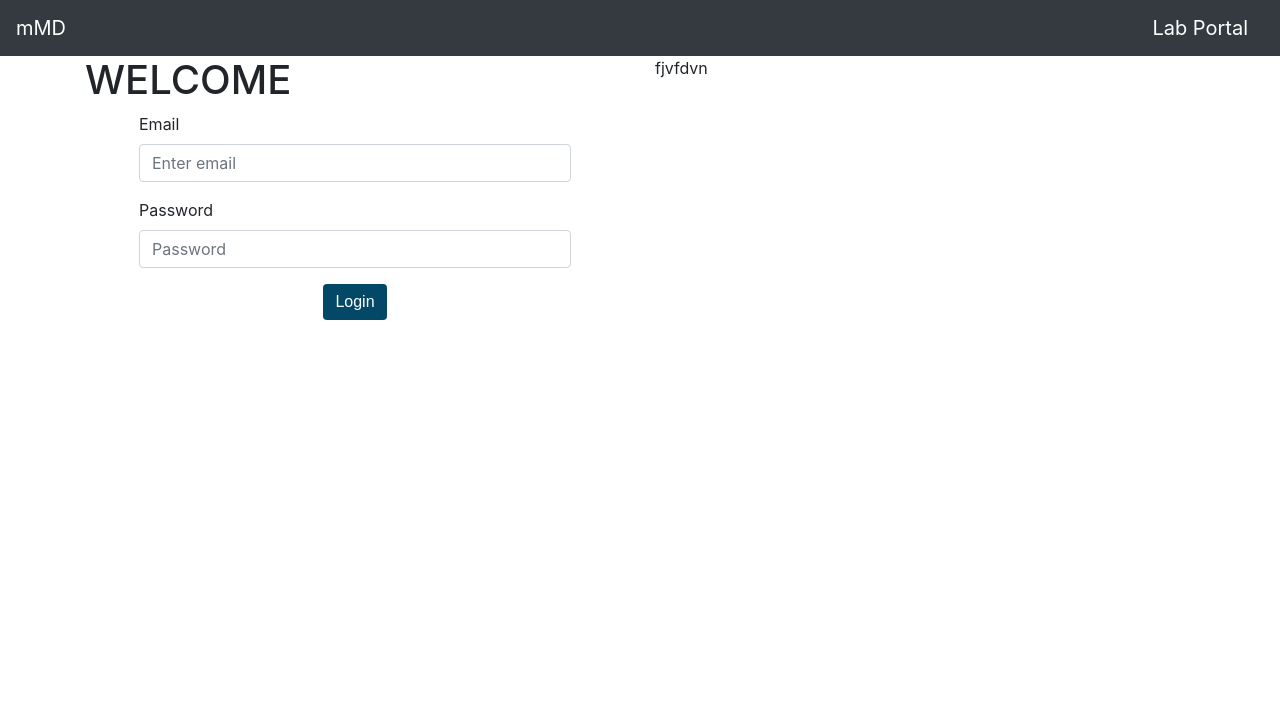
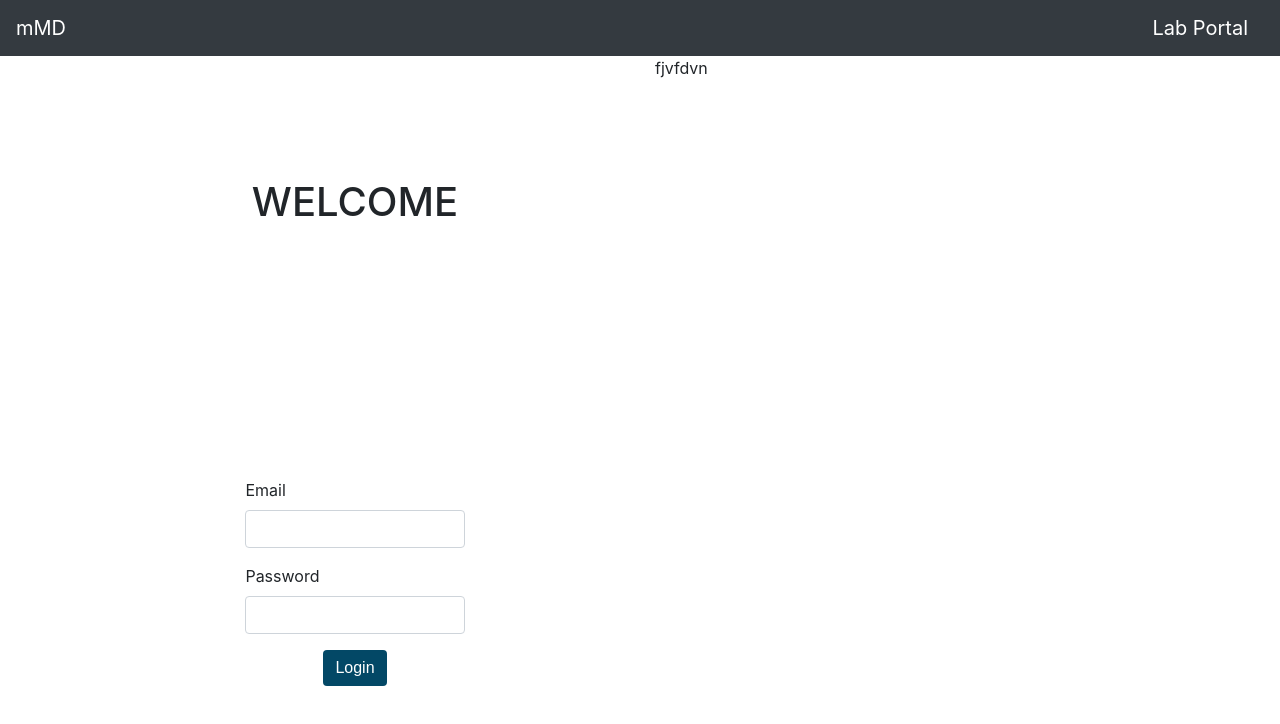
Before and after one commit to c12i/tibu-Client, an Angular app: page / in a window 1280 px wide. Shown: the top 724 px of the page. Built offline with nearby package versions, Linux system fonts and the light colour scheme.

Commit message:
place the form at the center of the section

```diff
--- a/src/app/app.component.css
+++ b/src/app/app.component.css
@@ -0,0 +1,11 @@
+#banner-img{
+    /* background-image: url("../../assets/img/microscope.jpg"); */
+    background-size: cover;
+    background-repeat: no-repeat;
+    background-position-x: 75%;
+    height: 94vh;
+}
+#section1{
+    display: grid;
+    place-items: center;
+}
--- a/src/app/app.component.html
+++ b/src/app/app.component.html
@@ -5,7 +5,7 @@
 
 <div class="container">
   <div class="row">
-    <div class="col-md-6">
+    <div id="section1" class="col-md-6">
       <h1>WELCOME</h1>
       <app-login-form></app-login-form>
     </div>
--- a/src/app/login-form/login-form.component.html
+++ b/src/app/login-form/login-form.component.html
@@ -1,12 +1,12 @@
 <form>
         <div class="form-group">
           <label for="exampleInputEmail1">Email</label>
-          <input type="email" class="form-control" id="exampleInputEmail1" aria-describedby="emailHelp" placeholder="Enter email">
+          <input type="email" class="form-control" id="exampleInputEmail1" aria-describedby="emailHelp" >
 
         </div>
         <div class="form-group">
           <label for="exampleInputPassword1">Password</label>
-          <input type="password" class="form-control" id="exampleInputPassword1" placeholder="Password">
+          <input type="password" class="form-control" id="exampleInputPassword1">
         </div>
 
         <button type="submit" class="btn btn-primary">Login</button>
```
